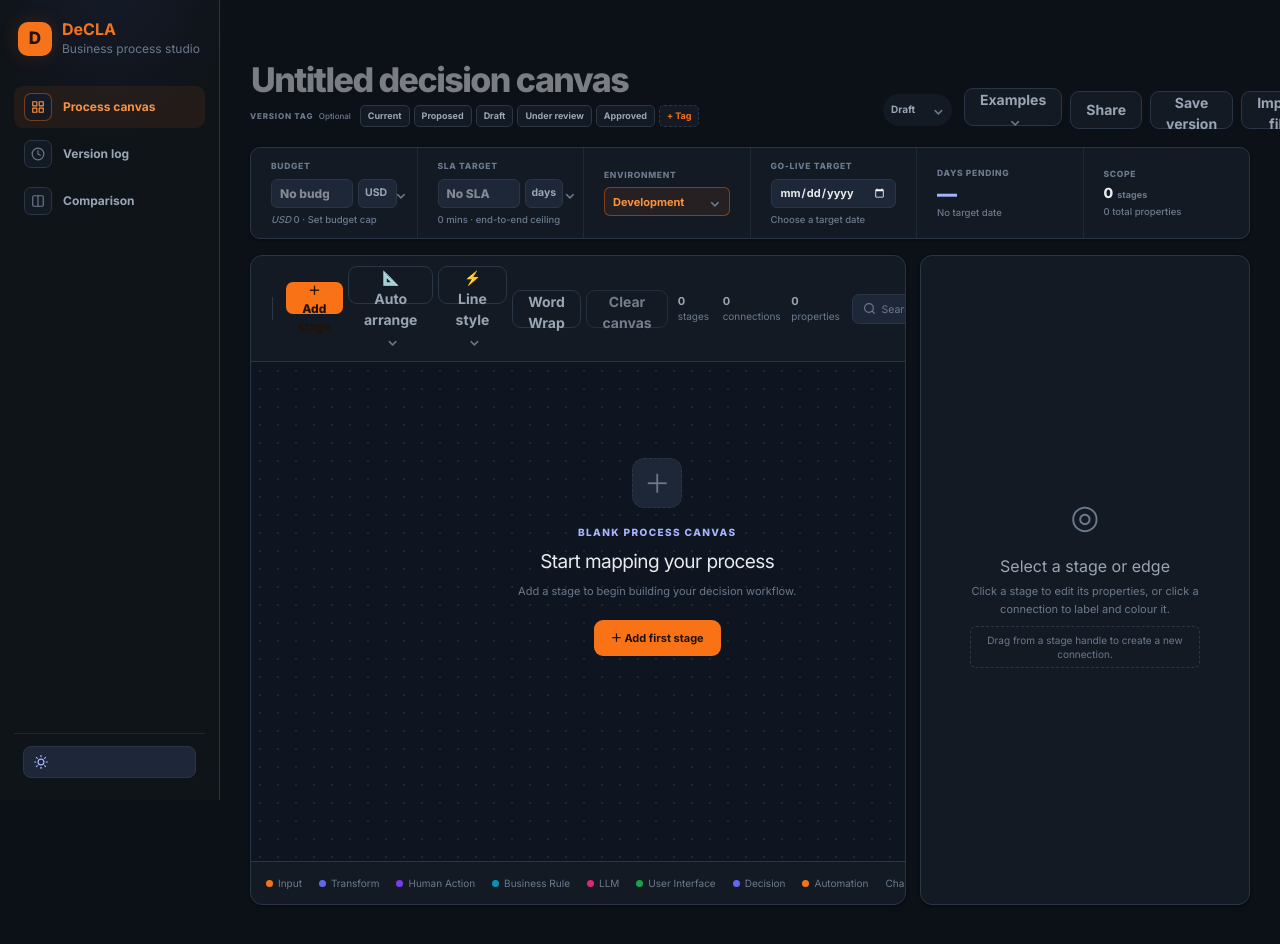
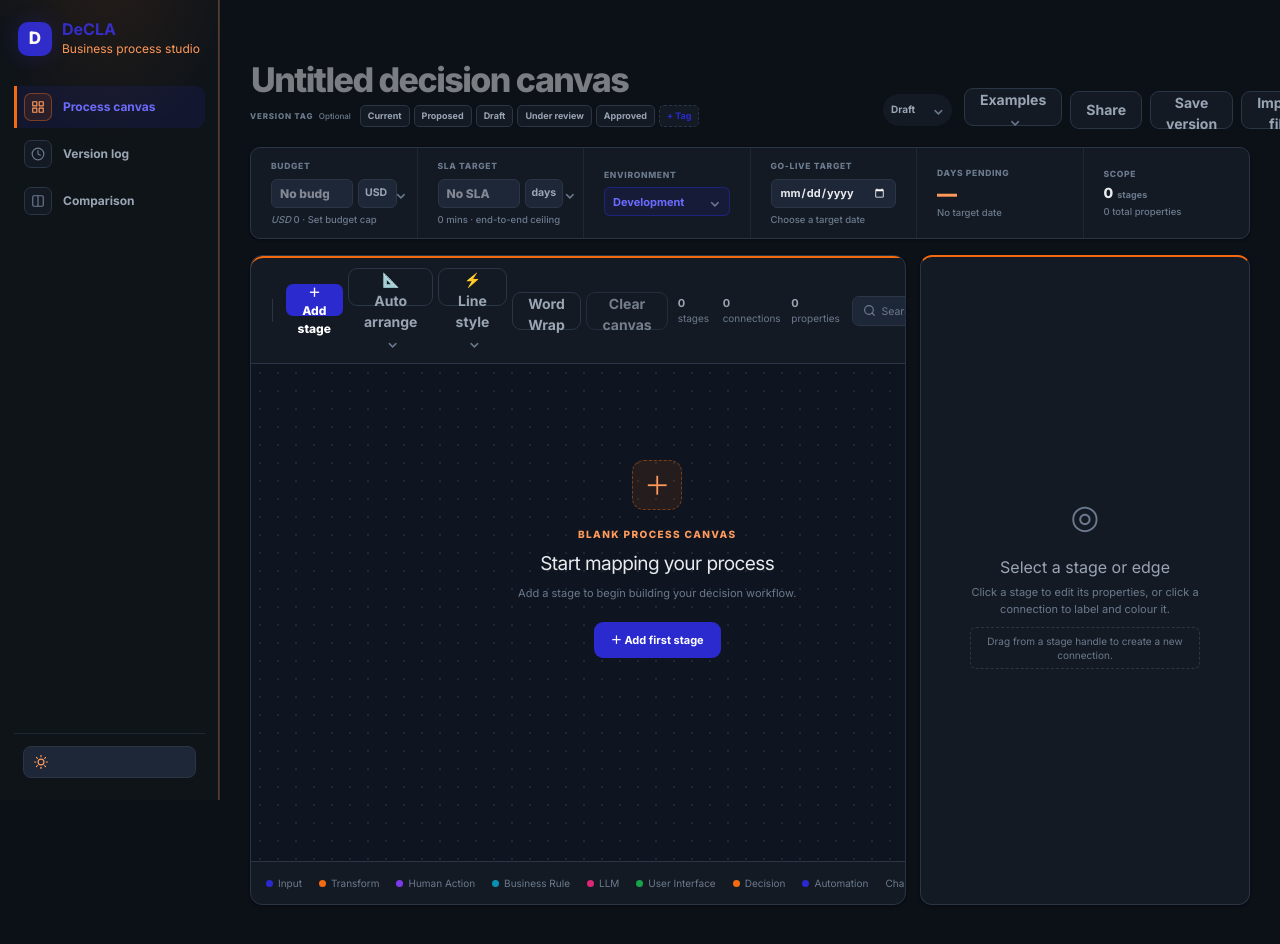
Before and after one commit to g-kannan/DeCLA, a Next.js app: page /canvas in a window 1280 px wide. Shown: the top 944 px of the page. Built offline with nearby package versions, Linux system fonts and the light colour scheme.

Commit message:
feat(canvas): update edge colors and accent styles for improved visual consistency

```diff
--- a/app/canvas/flow-canvas.tsx
+++ b/app/canvas/flow-canvas.tsx
@@ -303,7 +303,7 @@ function LabeledEdge({
     strokeOpacity = 0.18;
   } else if (edgeSearchState === "matched") {
     strokeWidth = 2.5;
-    strokeColor = selected ? "var(--primary)" : "#F59E0B";
+    strokeColor = selected ? "var(--primary)" : "var(--warning)";
   } else if (edgeSearchState === "partial") {
     strokeOpacity = 0.6;
   }
@@ -665,7 +665,7 @@ function FlowCanvasInner({
         className="rf-minimap"
         nodeColor={(n) => {
           const d = n.data as StageNodeData | undefined;
-          return d?.stage?.color ?? "#4f46e5";
+          return d?.stage?.color ?? "#F36A10";
         }}
         maskColor="rgba(0,0,0,0.06)"
       />
--- a/app/globals.css
+++ b/app/globals.css
@@ -14,17 +14,17 @@
   --background: #0c1017;
   --canvas-bg: #0e1520;
   --canvas-grid-dot: rgba(255, 255, 255, 0.08);
-  --primary: #f97316;
-  --primary-ink: #fb923c;
-  --primary-hover: #fb923c;
-  --primary-soft: rgba(249, 115, 22, 0.08);
-  --primary-glow: rgba(249, 115, 22, 0.15);
-  --primary-border: rgba(249, 115, 22, 0.42);
-  --on-primary: #211208;
-  --accent: #6366f1;
-  --accent-ink: #a5b4fc;
-  --accent-soft: rgba(99, 102, 241, 0.08);
-  --accent-border: rgba(99, 102, 241, 0.42);
+  --primary: #2A2ACF;
+  --primary-ink: #6b6bff;
+  --primary-hover: #3b3bdf;
+  --primary-soft: rgba(42, 42, 207, 0.12);
+  --primary-glow: rgba(42, 42, 207, 0.25);
+  --primary-border: rgba(42, 42, 207, 0.45);
+  --on-primary: #ffffff;
+  --accent: #F36A10;
+  --accent-ink: #ff9a5c;
+  --accent-soft: rgba(243, 106, 16, 0.10);
+  --accent-border: rgba(243, 106, 16, 0.42);
   --on-accent: #ffffff;
   --good: #22c55e;
   --warning: #f59e0b;
@@ -54,17 +54,17 @@
   --background: #f1f5f9;
   --canvas-bg: #f8fafc;
   --canvas-grid-dot: rgba(15, 23, 42, 0.12);
-  --primary: #ea580c;
-  --primary-ink: #c2410c;
-  --primary-hover: #c2410c;
-  --primary-soft: rgba(234, 88, 12, 0.09);
-  --primary-glow: rgba(234, 88, 12, 0.18);
-  --primary-border: rgba(194, 65, 12, 0.34);
+  --primary: #2A2ACF;
+  --primary-ink: #1e1eb8;
+  --primary-hover: #1e1eb8;
+  --primary-soft: rgba(42, 42, 207, 0.08);
+  --primary-glow: rgba(42, 42, 207, 0.18);
+  --primary-border: rgba(42, 42, 207, 0.35);
   --on-primary: #ffffff;
-  --accent: #4f46e5;
-  --accent-ink: #4338ca;
-  --accent-soft: rgba(79, 70, 229, 0.1);
-  --accent-border: rgba(79, 70, 229, 0.32);
+  --accent: #F36A10;
+  --accent-ink: #d45605;
+  --accent-soft: rgba(243, 106, 16, 0.10);
+  --accent-border: rgba(243, 106, 16, 0.35);
   --on-accent: #ffffff;
   --good: #16a34a;
   --warning: #d97706;
@@ -118,6 +118,8 @@ textarea:focus-visible,
   border-right: 1px solid var(--line);
   background: var(--sidebar-bg);
   overflow: hidden;
+  /* Accent: subtle orange gradient stripe down the right edge */
+  box-shadow: inset -3px 0 0 -2px var(--accent-border);
 }
 
 .sidebar-glow {
@@ -151,8 +153,9 @@ textarea:focus-visible,
 
 .brand-copy { display: grid; gap: 1px; }
 .brand strong { color: var(--primary); font-size: 16px; line-height: 1.2; }
-
-.brand small,
+/* Accent: brand subtitle in orange tint */
+.brand small { color: var(--accent-ink); font-size: 12px; }
+
 .section-heading p,
 .metrics article > small {
   color: var(--muted);
@@ -180,7 +183,8 @@ textarea:focus-visible,
 }
 
 .primary-nav a:hover { color: var(--ink); background: var(--nav-hover-bg); }
-.primary-nav a.active { color: var(--primary-ink); background: var(--primary-soft); }
+/* Accent: active nav item gets orange left-bar + blue soft bg */
+.primary-nav a.active { color: var(--primary-ink); background: var(--primary-soft); box-shadow: inset 3px 0 0 var(--accent); border-radius: 0 9px 9px 0; }
 
 .nav-icon {
   display: grid;
@@ -197,7 +201,8 @@ textarea:focus-visible,
 
 .nav-icon svg { width: 14px; height: 14px; }
 
-.primary-nav a.active .nav-icon { border-color: var(--primary-border); color: var(--primary-ink); }
+/* Accent: active nav icon gets orange border + primary ink color */
+.primary-nav a.active .nav-icon { border-color: var(--accent-border); color: var(--accent-ink); background: var(--accent-soft); }
 .sidebar-footer {
   display: grid;
   gap: 10px;
@@ -431,8 +436,9 @@ input:focus, select:focus, textarea:focus {
   background: var(--surface);
 }
 
-.secondary-button:hover { border-color: var(--border-hover); background: var(--surface-hover); }
-.text-button { padding: 6px; color: var(--primary-ink); background: transparent; }
+/* Accent: secondary button hover shows orange text hint */
+.secondary-button:hover { border-color: var(--accent-border); color: var(--accent-ink); background: var(--accent-soft); }
+.text-button { padding: 6px; color: var(--accent-ink); background: transparent; }
 
 .metrics {
   display: grid;
@@ -449,6 +455,9 @@ input:focus, select:focus, textarea:focus {
   padding: 13px 15px;
   border-left: 3px solid var(--primary);
 }
+
+/* Accent: alternate metric cards get orange left-border for blue/orange rhythm */
+.metrics article:nth-child(even) { border-left-color: var(--accent); }
 
 .metrics article > span {
   color: var(--muted);
@@ -811,7 +820,8 @@ input:focus, select:focus, textarea:focus {
 .history-card { padding: 24px; }
 .version-timeline { display: grid; gap: 0; margin: 0; padding: 0; list-style: none; }
 .version-timeline li { position: relative; padding-left: 22px; }
-.version-timeline li:not(:last-child)::before { position: absolute; top: 26px; bottom: -26px; left: 7px; width: 2px; background: var(--line); content: ""; }
+/* Accent: timeline connector uses orange→blue gradient for visual energy */
+.version-timeline li:not(:last-child)::before { position: absolute; top: 26px; bottom: -26px; left: 7px; width: 2px; background: linear-gradient(to bottom, var(--accent-border), var(--primary-border)); content: ""; }
 
 .version-timeline button {
   display: grid;
@@ -874,7 +884,9 @@ input:focus, select:focus, textarea:focus {
 .history-stages .stage-icon img { width: 23px; height: 23px; }
 .history-stages article > span:last-child { display: grid; gap: 2px; }
 .history-stages article strong { font-size: 12px; }
-.history-stages article small, .stage-index { color: var(--muted); font-size: 10px; }
+/* Accent: stage index number uses orange tint */
+.history-stages article small { color: var(--muted); font-size: 10px; }
+.stage-index { color: var(--accent-ink); font-size: 10px; font-weight: 700; }
 .detail-link { display: inline-flex; width: fit-content; align-items: center; justify-content: center; text-decoration: none; }
 
 .comparison-summary { display: grid; grid-template-columns: minmax(180px, 1fr) auto minmax(180px, 1fr) minmax(320px, 1.35fr); align-items: stretch; gap: 14px; margin-bottom: 16px; padding: 16px; }
@@ -1331,7 +1343,8 @@ input:focus, select:focus, textarea:focus {
 .process-layout { display: grid; grid-template-columns: minmax(0, 1fr) 330px; gap: 14px; align-items: stretch; }
 .process-canvas-panel, .inspector-panel { min-height: 650px; border: 1px solid var(--line); border-radius: 12px; background: var(--surface); box-shadow: var(--shadow-sm); }
 .process-canvas-panel { display: grid; grid-template-rows: auto minmax(440px, 1fr) auto; min-width: 0; overflow: hidden; }
-.canvas-toolbar { display: flex; align-items: center; justify-content: space-between; gap: 10px; min-height: 57px; padding: 10px 13px; border-bottom: 1px solid var(--line); }
+/* Accent: canvas toolbar has a subtle orange top-border to ground the panel */
+.canvas-toolbar { display: flex; align-items: center; justify-content: space-between; gap: 10px; min-height: 57px; padding: 10px 13px; border-bottom: 1px solid var(--line); border-top: 2px solid var(--accent); border-radius: 12px 12px 0 0; }
 .canvas-toolbar-group { display: flex; align-items: center; gap: 5px; }
 .tool-button, .zoom-button, .fit-button { display: inline-flex; height: 32px; align-items: center; justify-content: center; gap: 6px; padding: 0 9px; border: 1px solid transparent; border-radius: 7px; color: var(--muted); background: transparent; font-size: 12px; }
 .tool-button:hover, .tool-button.active, .zoom-button:hover, .fit-button:hover { border-color: var(--line); color: var(--ink-secondary); background: var(--surface-raised); }
@@ -1454,11 +1467,11 @@ input:focus, select:focus, textarea:focus {
 }
 
 .search-match-count.has-matches {
-  color: #92400E;
-  background: #FEF3C7;
+  color: var(--warning);
+  background: rgba(245, 158, 11, 0.15);
 }
 [data-theme="dark"] .search-match-count.has-matches {
-  color: #FBBF24;
+  color: var(--warning);
   background: rgba(245, 158, 11, 0.22);
 }
 
@@ -1499,7 +1512,8 @@ input:focus, select:focus, textarea:focus {
   flex-shrink: 0;
 }
 .blank-canvas-state { display: grid; min-height: 390px; place-content: center; justify-items: center; padding: 25px; text-align: center; }
-.blank-canvas-mark { display: grid; width: 50px; height: 50px; place-items: center; margin-bottom: 17px; border: 1px dashed var(--line); border-radius: 12px; color: var(--muted); background: var(--surface-raised); font-size: 26px; font-weight: 300; }
+/* Accent: empty canvas placeholder uses orange dashed border + orange icon */
+.blank-canvas-mark { display: grid; width: 50px; height: 50px; place-items: center; margin-bottom: 17px; border: 1px dashed var(--accent-border); border-radius: 12px; color: var(--accent-ink); background: var(--accent-soft); font-size: 26px; font-weight: 300; }
 .blank-canvas-state h2 { margin: 8px 0 6px; color: var(--ink); font-size: 19px; letter-spacing: -.03em; }
 .blank-canvas-state p { max-width: 320px; margin: 0 0 20px; color: var(--muted); font-size: 11px; line-height: 1.55; }
 .blank-canvas-state > div { display: flex; gap: 8px; }
@@ -1515,9 +1529,10 @@ input:focus, select:focus, textarea:focus {
 .legend-dot.output { background: var(--primary); }
 .canvas-footer-note { margin-left: auto; color: var(--muted); }
 
-.inspector-panel { display: flex; flex-direction: column; gap: 0; padding: 20px 19px; overflow: visible; background: var(--surface); }
+.inspector-panel { display: flex; flex-direction: column; gap: 0; padding: 20px 19px; overflow: visible; background: var(--surface); border-top: 2px solid var(--accent) !important; }
 .inspector-header { display: flex; align-items: flex-start; justify-content: space-between; padding-bottom: 16px; border-bottom: 1px solid var(--line); }
-.inspector-header h2 { margin: 5px 0 0; color: var(--ink); font-size: 19px; letter-spacing: -.03em; }
+/* Accent: inspector panel title uses orange ink */
+.inspector-header h2 { margin: 5px 0 0; color: var(--accent-ink); font-size: 19px; letter-spacing: -.03em; }
 .icon-button { display: grid; width: 29px; height: 29px; place-items: center; border: 1px solid var(--line); border-radius: 6px; color: var(--muted); background: var(--surface); font-size: 13px; }
 .icon-button:hover { border-color: rgba(239,68,68,0.3); color: var(--danger); background: rgba(239,68,68,0.05); }
 .inspector-stage-banner { display: flex; align-items: center; gap: 11px; margin: 17px 0 18px; padding: 10px; border: 1px solid var(--line); border-left: 3px solid var(--node-accent); border-radius: 8px; background: var(--surface-raised); }
```
